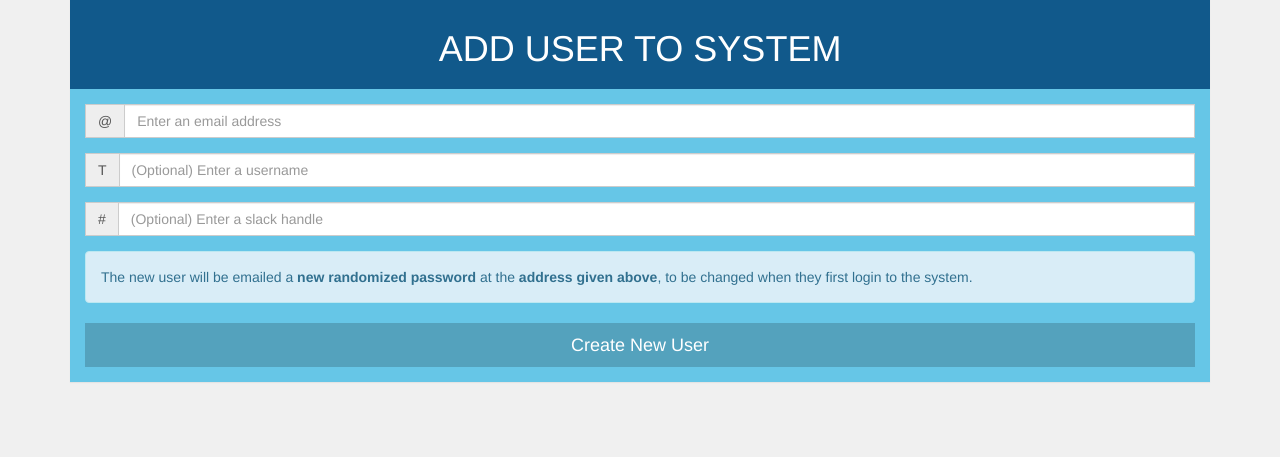
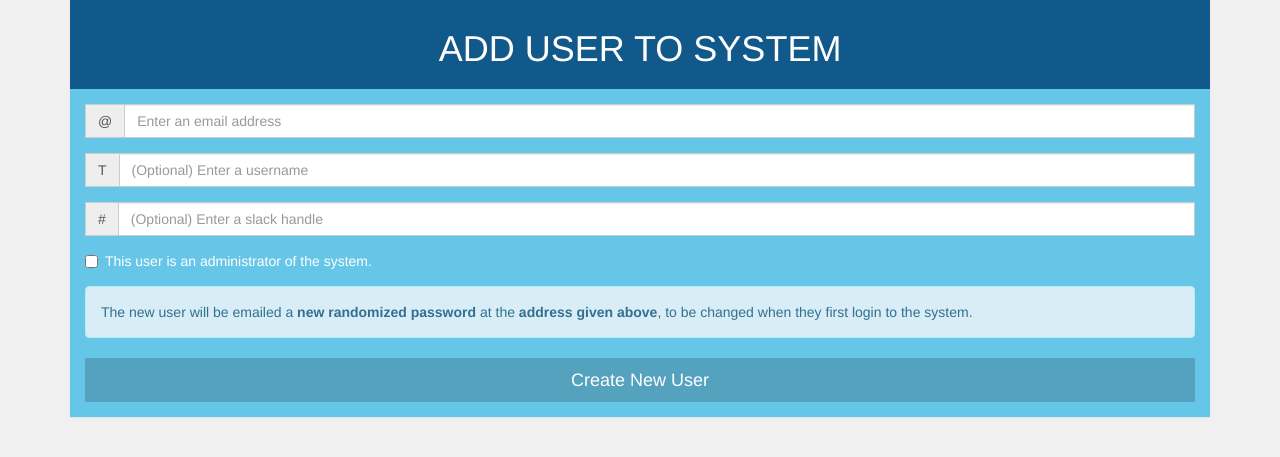
Before and after one commit to danfox13/impactcast, a Node server app: page /addUser in a window 1280 px wide. Shown: the part 133-590 px from the top of the page. Run offline with Node 20, Linux system fonts and the light colour scheme; the visitor is signed in with stand-in values (Sample User, id 1); some libraries are stand-ins or nearby versions.

Commit message:
Added admin option to new user

```diff
--- a/routes/user.js
+++ b/routes/user.js
@@ -111,6 +111,7 @@ exports.addUser = function (req, res) {
         password: hash,
         name: (req.body.name ? req.body.name : null),
         slack: (req.body.slack ? req.body.slack : null),
+        isAdmin: req.body.isAdmin,
     });
 
     //save the new user on the database
--- a/views/user/addUser.ejs
+++ b/views/user/addUser.ejs
@@ -51,6 +51,13 @@
                     <span class="glyphicon form-control-feedback" aria-hidden="true"></span>
                     <div class="help-block with-errors"></div>
                 </div>
+                <div class="form-group has-feedback">
+                    <div class="checkbox">
+                        <label>
+                        <input type="checkbox" id="isAdmin" name="isAdmin"> This user is an administrator of the system.
+                        </label>
+                    </div>
+                </div>
                 <div class="row" style="margin-top:10px;">
                     <div class="col-sm-12">
                         <div class="alert alert-info" role="alert">
```
